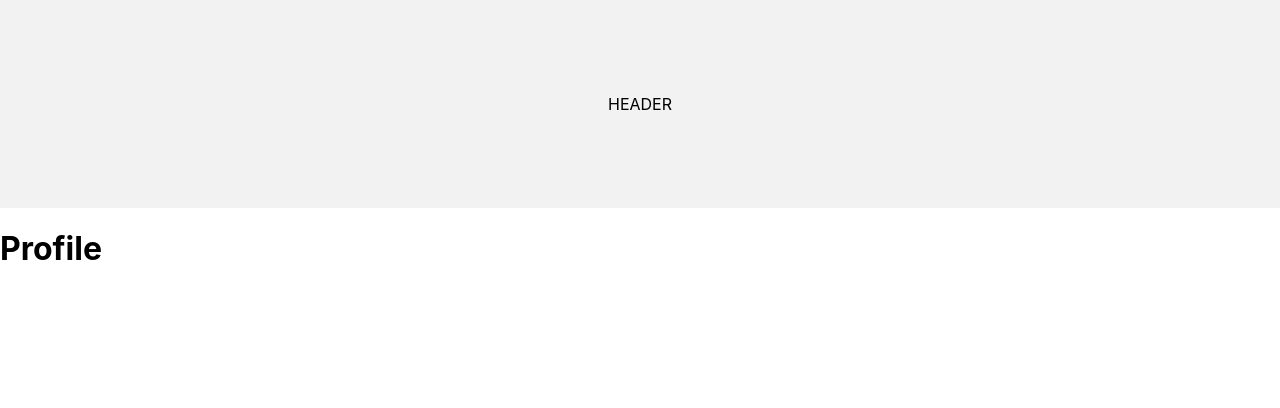
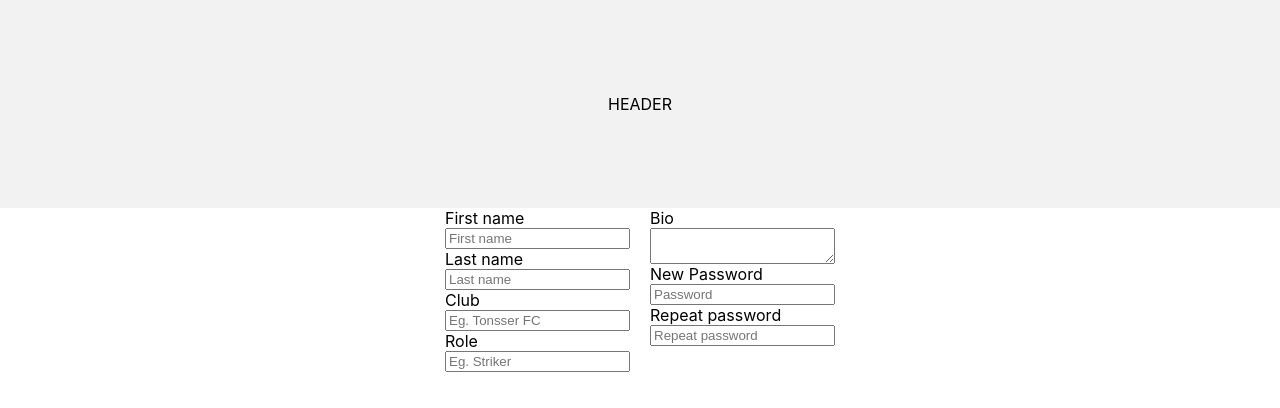
Before and after one commit to ruanha/tonsser, a React (Create React App) app: page / in a window 1280 px wide. Shown: the top 408 px of the page. Built offline with nearby package versions, Linux system fonts and the light colour scheme.

Commit message:
init form fields, labels and placeholders

```diff
--- a/src/components/Profile.module.css
+++ b/src/components/Profile.module.css
@@ -0,0 +1,13 @@
+.form {
+  display: flex;
+  flex-direction: row;
+  flex-wrap: wrap;
+  justify-content: center;
+  gap: 20px;
+  width: 100%;
+}
+
+.formGroup {
+  display: flex;
+  flex-direction: column;
+}
--- a/src/components/Profile.tsx
+++ b/src/components/Profile.tsx
@@ -2,8 +2,45 @@ import styles from "./Profile.module.css";
 
 export default function Profile() {
   return (
-    <div>
-      <h1>Profile</h1>
-    </div>
+    <form className={styles.form}>
+      <div className={styles.formGroup}>
+        <label htmlFor="first-name">First name</label>
+        <input
+          type="text"
+          name="first-name"
+          id="first-name"
+          placeholder="First name"
+        />
+        <label htmlFor="last-name">Last name</label>
+        <input
+          type="text"
+          name="last-name"
+          id="last-name"
+          placeholder="Last name"
+        />
+        <label htmlFor="club">Club</label>
+        <input type="text" name="club" id="club" placeholder="Eg. Tonsser FC" />
+        <label htmlFor="role">Role</label>
+        <input type="text" name="role" id="role" placeholder="Eg. Striker" />
+      </div>
+      <div className={styles.formGroup}>
+        <label htmlFor="bio">Bio</label>
+        <textarea name="bio" className={styles.textarea}></textarea>
+        <label htmlFor="password">New Password</label>
+        <input
+          type="password"
+          name="password"
+          id="password"
+          placeholder="Password"
+        />
+        <label htmlFor="repeat-password">Repeat password</label>
+        <input
+          type="password"
+          name="repat-password"
+          id="repeat-password"
+          placeholder="Repeat password"
+        />
+      </div>
+    </form>
   );
 }
```
